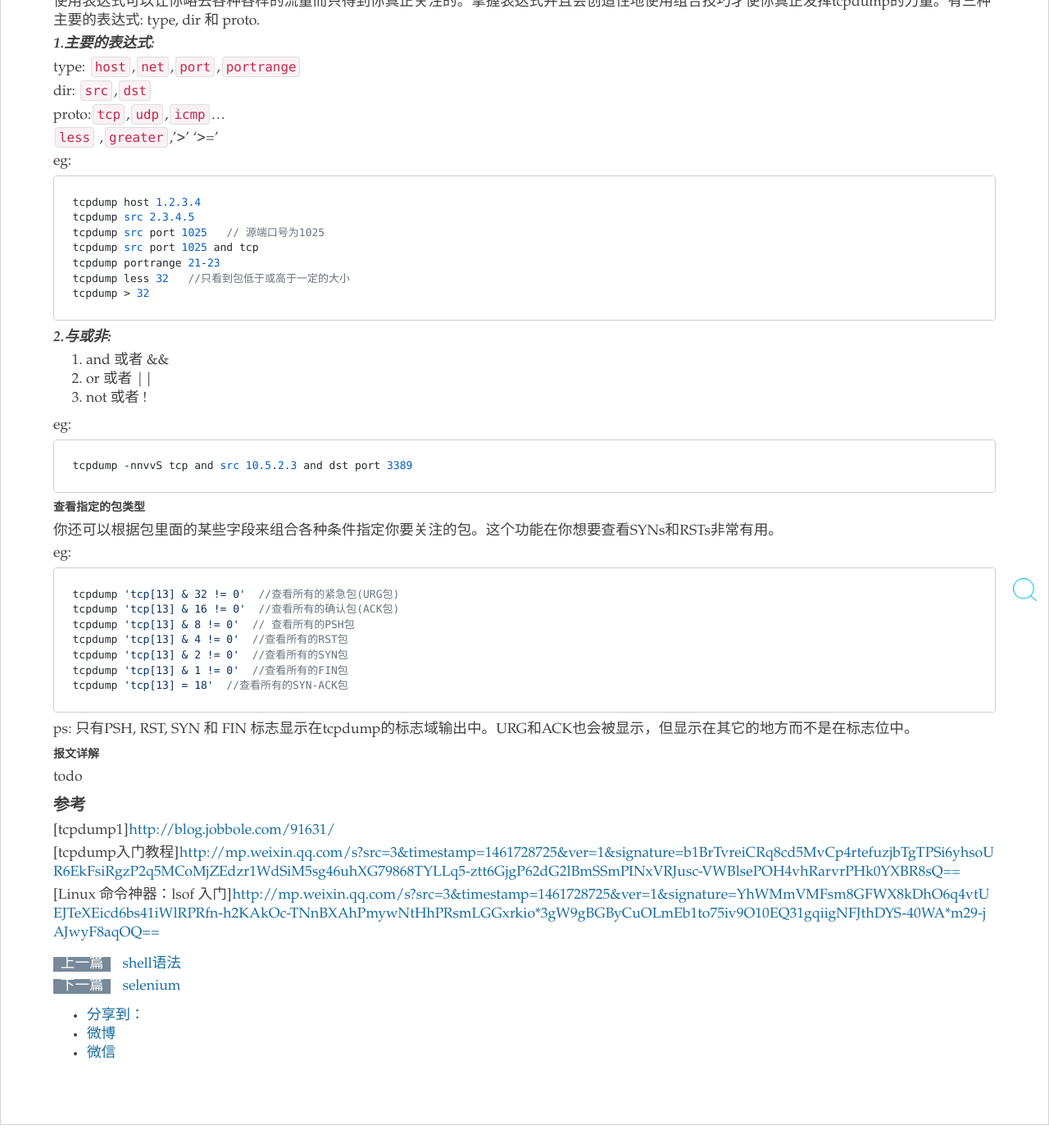
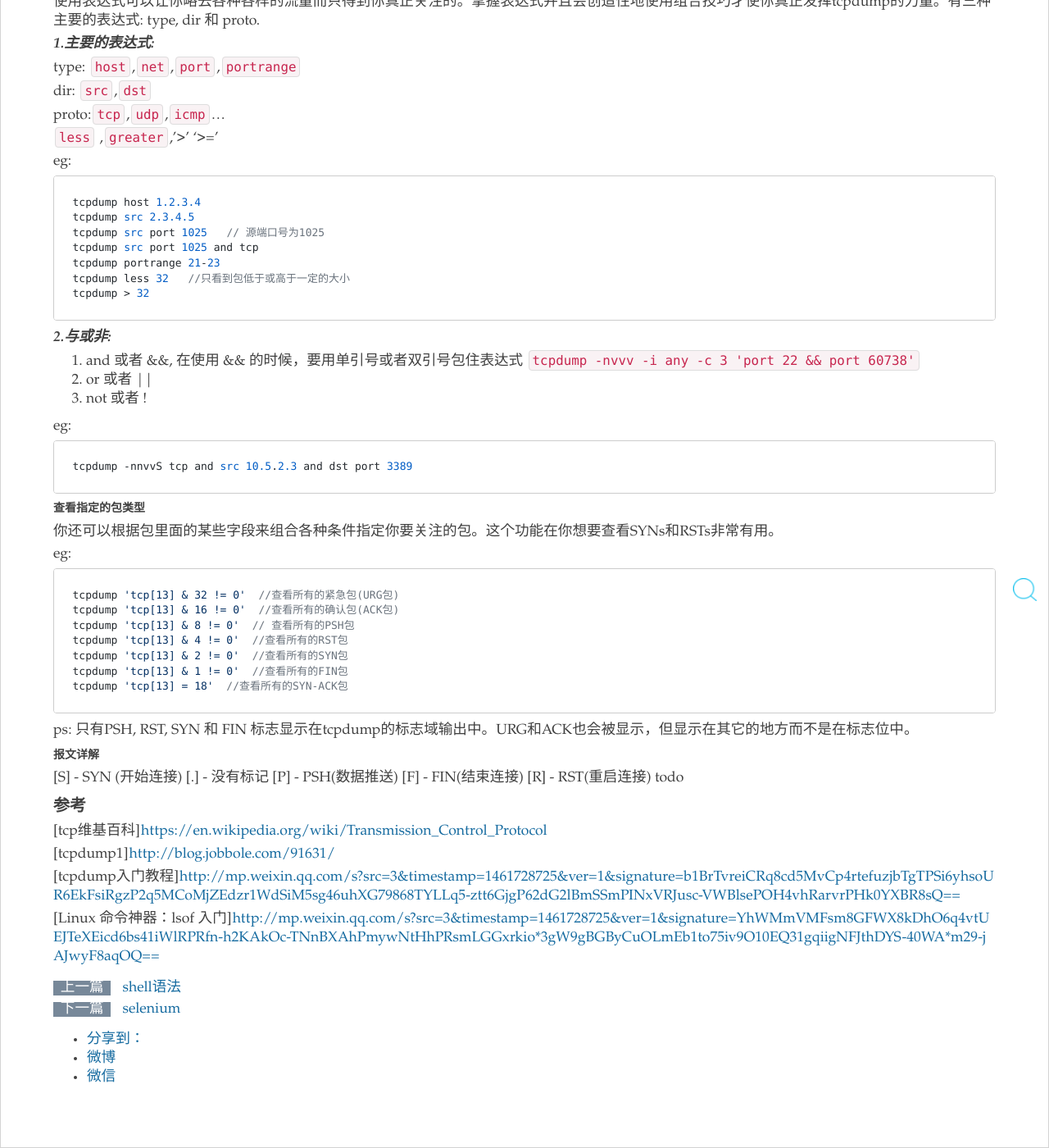
Before and after one commit to zy123a/lcj1992.github.com, a Jekyll site: the page built from _posts/unix/network/2015-03-20-network.md, in a window 1280 px wide and 1400 px high, scrolled down 1106 px. Shown: the whole window at 82% size. Built offline with Jekyll 4.4.1, drawn with Linux system fonts in a browser that asks for light colours; nearby versions of some CDN libraries; comment, search, counter and statistics services are not loaded; before the commit the page ends 2478 px from its top, so only the background shows below that; some of the changed text lies outside the part shown.

Commit message:
tomat source

```diff
--- a/_posts/unix/network/2015-03-20-network.md
+++ b/_posts/unix/network/2015-03-20-network.md
@@ -12,8 +12,6 @@ tags: unix
 *   [nethogs](#nethogs)
 *   [tcpdump](#tcpdump)
 
-
-
 #### tcpdump
 
 研究网络协议必备
@@ -69,7 +67,7 @@ eg:
 
 ***2.与或非:***
 
-1.  and 或者 &&
+1.  and 或者 &&, 在使用 && 的时候，要用单引号或者双引号包住表达式 `tcpdump -nvvv -i any -c 3 'port 22 && port 60738'`
 2.  or 或者 \|\|
 3.  not 或者 !
 
@@ -96,9 +94,16 @@ ps:
 
 ##### 报文详解
 
+\[S\] - SYN (开始连接)
+\[.\] - 没有标记
+\[P\] - PSH(数据推送)
+\[F\] - FIN(结束连接)
+\[R\] - RST(重启连接)
 todo
 
 #### 参考
+
+[tcp维基百科]<https://en.wikipedia.org/wiki/Transmission_Control_Protocol>
 
 [tcpdump1]<http://blog.jobbole.com/91631/>
 
```
Also changed, not shown: other parts of _posts/unix/network/2015-03-20-network.md (+1 -1 lines), _posts/network/2016-05-07-tcpdump_tcp.md (added, +11 -0 lines), 2 other files.
